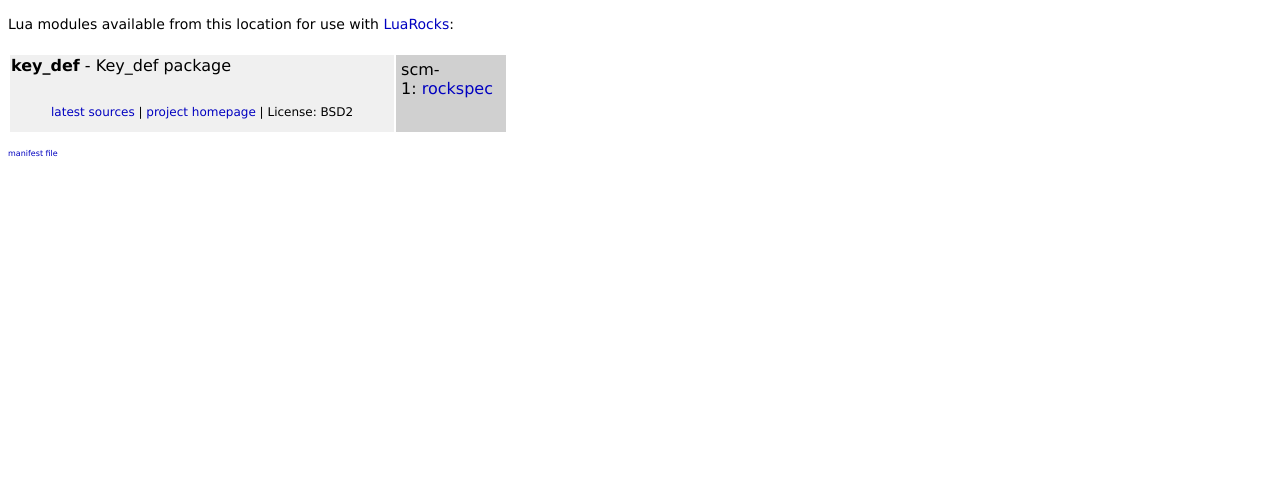
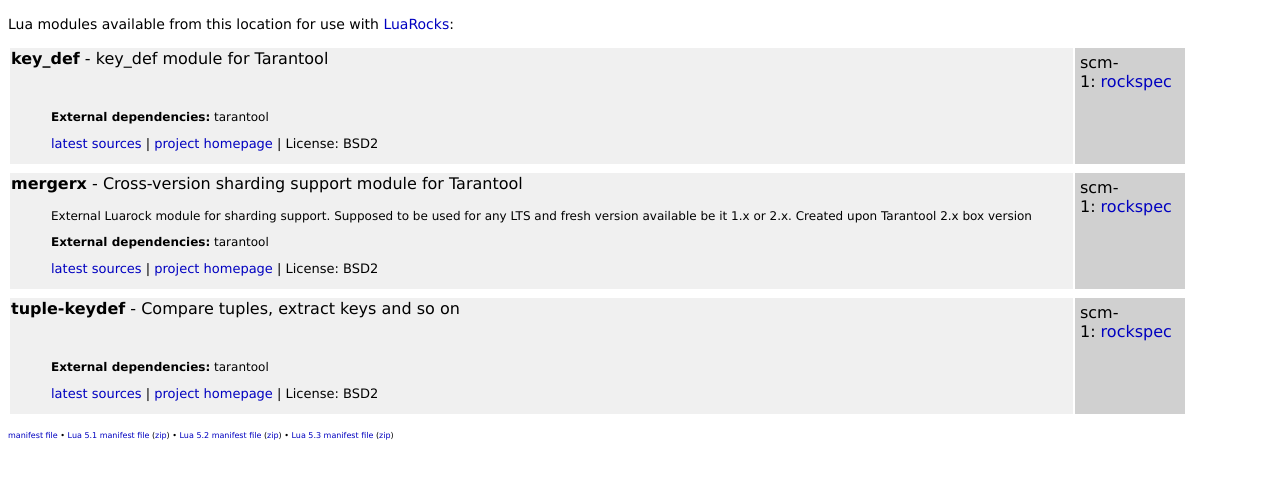
Before and after one commit to tmonlibs/rocks, a plain HTML site: page index.html in a window 1280 px wide. Shown: the part 44-522 px from the top of the page. Drawn offline with Linux system fonts and the light colour scheme.

Commit message:
luarocks make_manifest properly

```diff
--- a/index.html
+++ b/index.html
@@ -1,6 +1,5 @@
 <!DOCTYPE html PUBLIC "-//W3C//DTD HTML 4.01 Transitional//EN">
 <html>
-
 <head>
 <title>Available rocks</title>
 <meta http-equiv="content-type" content="text/html; charset=iso-8859-1">
@@ -10,37 +9,29 @@
    font-family: "bitstream vera sans", "verdana", "sans";
    font-size: 14px;
 }
-
 a {
    color: #0000c0;
    text-decoration: none;
 }
-
 a.pkg {
    color: black;
 }
-
 a:hover {
    text-decoration: underline;
 }
-
 td.main {
    border-style: none;
 }
-
 blockquote {
    font-size: 12px;
 }
-
 td.package {
    background-color: #f0f0f0;
    vertical-align: top;
 }
-
 td.spacer {
    height: 5px;
 }
-
 td.version {
    background-color: #d0d0d0;
    vertical-align: top;
@@ -48,47 +39,50 @@
    padding: 5px;
    width: 100px;
 }
-
 p.manifest {
    font-size: 8px;
 }
 </style>
 </head>
-
 <body>
 <h1>Available rocks</h1>
 <p>
 Lua modules available from this location for use with <a href="http://www.luarocks.org">LuaRocks</a>:
 </p>
 <table class="main">
-                <tr>
-                        <td colspan="2" class="spacer"></td>
-                </tr>
 <td class="package">
-                        <p><a name="key_def"></a><a href="#key_def" class="pkg"><b>key_def</b></a> - Key_def
-                                package<br />
-                        </p>
-                        <blockquote>
-                                <p>
-                                        <br />
-
-                                        <a href="git://github.com/Totktonada/key_def.git">latest
-                                                sources</a> | <a href="https://github.com/Totktonada/key_def"
-                                                target="_blank">project homepage</a> | License: BSD2
-                                </p>
-                        </blockquote></a>
-                </td>
+<p><a name="key_def"></a><a href="#key_def" class="pkg"><b>key_def</b></a> - key_def module for Tarantool<br/>
+</p><blockquote><p><br/>
+<p><b>External dependencies:</b> tarantool</p>
+<font size="-1"><a href="git://github.com/Totktonada/key_def.git">latest sources</a> | <a href="https://github.com/Totktonada/key_def" target="_blank">project homepage</a> | License: BSD2</font></p>
+</blockquote></a></td>
 <td class="version">
-                        scm-1:&nbsp;<a href="key_def-scm-1.rockspec">rockspec</a>
-                </td>
-                </tr>
-                <tr>
-                        <td colspan="2" class="spacer"></td>
-                </tr>
+scm-1:&nbsp;<a href="key_def-scm-1.rockspec">rockspec</a><br/></td></tr>
+<tr><td colspan="2" class="spacer"></td></tr>
+<td class="package">
+<p><a name="mergerx"></a><a href="#mergerx" class="pkg"><b>mergerx</b></a> - Cross-version sharding support module for Tarantool<br/>
+</p><blockquote><p> External Luarock module for sharding support. Supposed to be used for any LTS and fresh version available be it 1.x or 2.x. Created upon Tarantool 2.x box version <br/>
+<p><b>External dependencies:</b> tarantool</p>
+<font size="-1"><a href="git://github.com/tsafin/tarantool-merge.git">latest sources</a> | <a href="https://github.com/tsafin/tarantool-merge.git" target="_blank">project homepage</a> | License: BSD2</font></p>
+</blockquote></a></td>
+<td class="version">
+scm-1:&nbsp;<a href="mergerx-scm-1.rockspec">rockspec</a><br/></td></tr>
+<tr><td colspan="2" class="spacer"></td></tr>
+<td class="package">
+<p><a name="tuple-keydef"></a><a href="#tuple-keydef" class="pkg"><b>tuple-keydef</b></a> - Compare tuples, extract keys and so on<br/>
+</p><blockquote><p><br/>
+<p><b>External dependencies:</b> tarantool</p>
+<font size="-1"><a href="git://github.com/tarantool/tuple-keydef.git">latest sources</a> | <a href="https://github.com/tarantool/tuple-keydef" target="_blank">project homepage</a> | License: BSD2</font></p>
+</blockquote></a></td>
+<td class="version">
+scm-1:&nbsp;<a href="tuple-keydef-scm-1.rockspec">rockspec</a><br/></td></tr>
+<tr><td colspan="2" class="spacer"></td></tr>
 </table>
 <p class="manifest">
 <a href="manifest">manifest file</a>
+&bull; <a href="manifest-5.1">Lua 5.1 manifest file</a> (<a href="manifest-5.1.zip">zip</a>)
+&bull; <a href="manifest-5.2">Lua 5.2 manifest file</a> (<a href="manifest-5.2.zip">zip</a>)
+&bull; <a href="manifest-5.3">Lua 5.3 manifest file</a> (<a href="manifest-5.3.zip">zip</a>)
 </p>
 </body>
-
 </html>
```
Also changed, not shown: 1 other file. Lines whose indentation alone changed are shown as unchanged.
